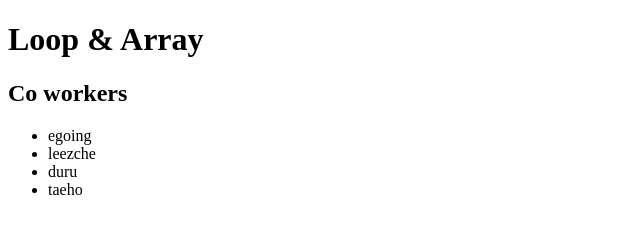
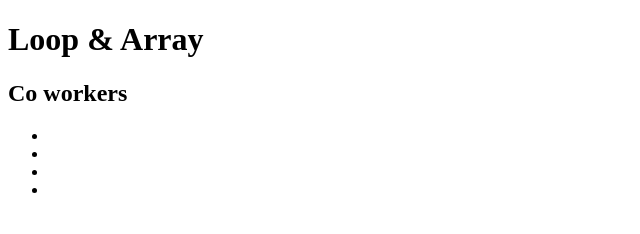
Before and after one commit to DooNas/Web_Train-Study, a plain HTML site: page HTML_START/DLC(train)/Arrang_Loop.html in a window 1280 px wide. Shown: the whole page, without its empty margins (0-640 px from the left). Drawn offline with Linux system fonts and the light colour scheme.

Commit message:
use array and loop

```diff
--- a/HTML_START/DLC(train)/Arrang_Loop.html
+++ b/HTML_START/DLC(train)/Arrang_Loop.html
@@ -6,12 +6,19 @@
 	</head>
 	<body>
 	<h1>Loop & Array</h1>
+		<script>
+			var coworkers = ['egoing', 'leezche', 'duru', 'taeho'];
+		</script>
     <h2>Co workers</h2>
     <ul>
-		<li>egoing</li>
-		<li>leezche</li>
-		<li>duru</li>
-		<li>taeho</li>
+		<script>
+			var i = 0;
+
+			while(i<4){
+			document.write('<li></li>');
+			i = i + 1;
+			}
+		</script>
 	</ul>
 	</body>
 </html>
```
